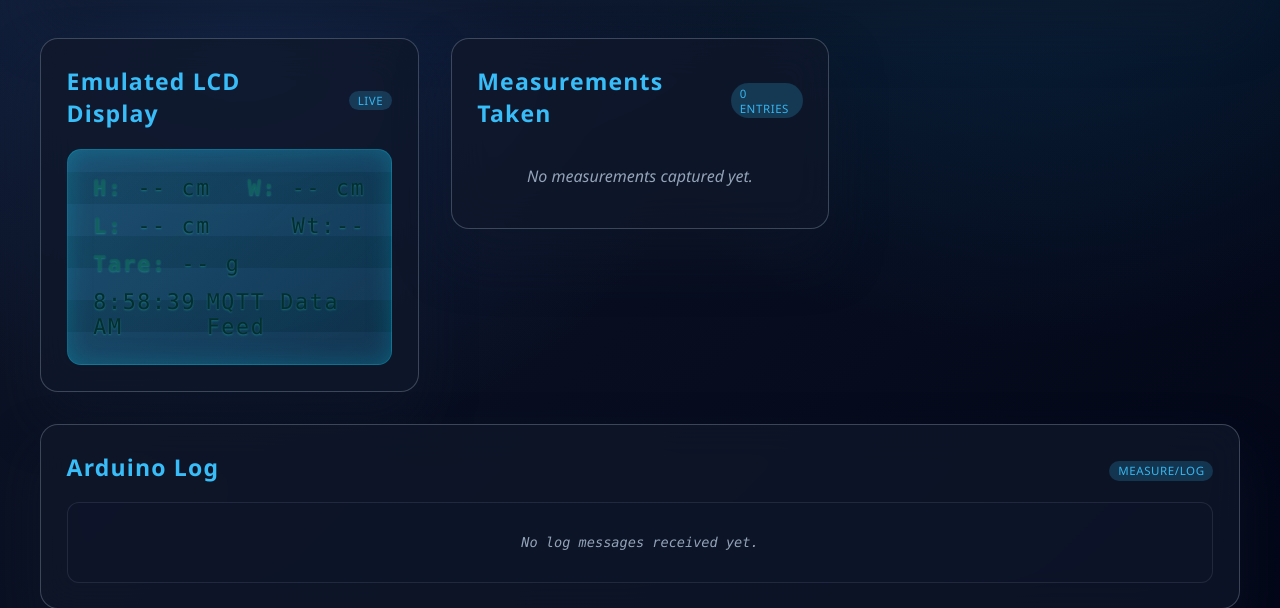
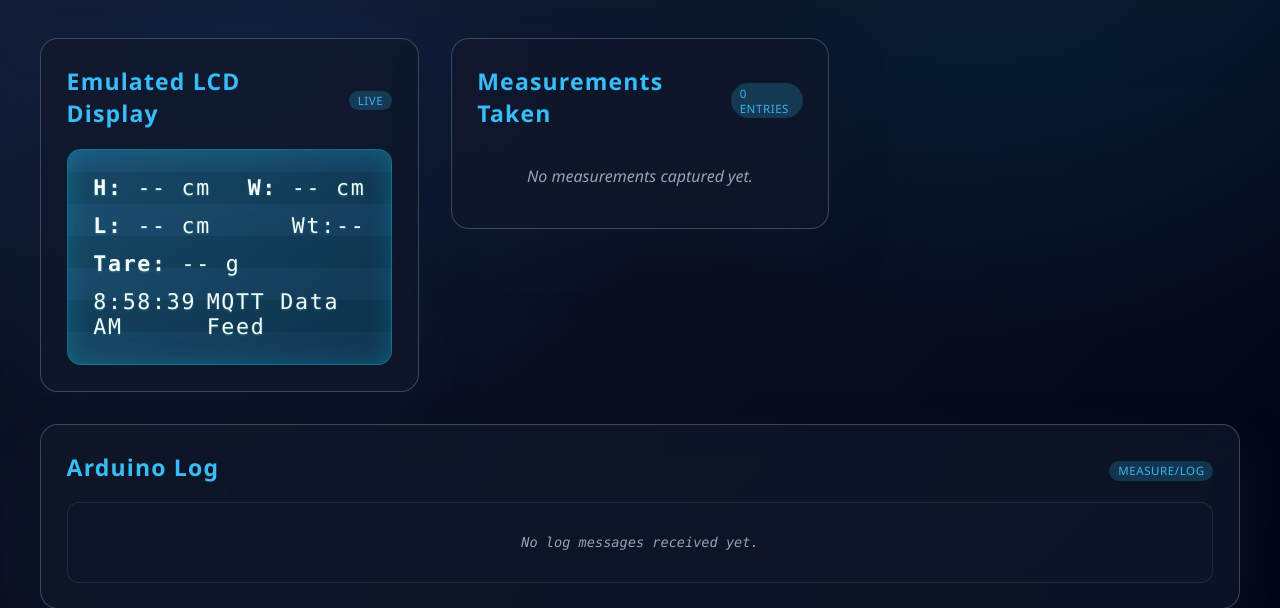
Before and after one commit to mitchweightman-nz/measurepi, a Flask app: page / in a window 1280 px wide. Shown: the part 213-821 px from the top of the page. Run offline with Flask 3, Linux system fonts and the light colour scheme; data that the repository does not hold is empty.

Commit message:
Update index.html

```diff
--- a/templates/index.html
+++ b/templates/index.html
@@ -94,7 +94,7 @@
           rgba(14, 116, 144, 0.16) 64px
         ),
         linear-gradient(135deg, rgba(56, 189, 248, 0.25), rgba(14, 165, 233, 0.1));
-      color: #042f2e;
+	  text: #f8fafc;
       border-radius: 14px;
       border: 1px solid rgba(6, 182, 212, 0.4);
       padding: clamp(1.25rem, 2vw, 1.75rem);
@@ -113,7 +113,7 @@
     }
 
     #lcdDisplay .line strong {
-      color: rgba(17, 94, 89, 0.85);
+      color: rgb(248 250 252);
     }
 
     .lcd-placeholder {
```
